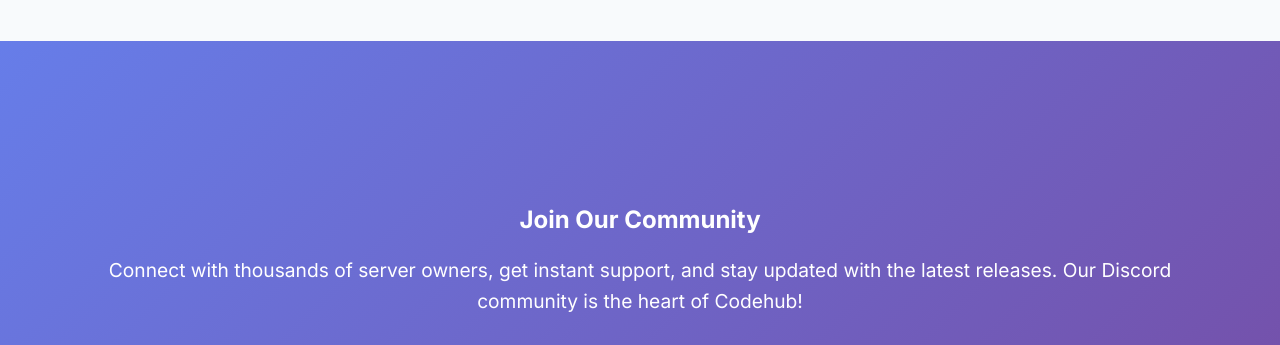
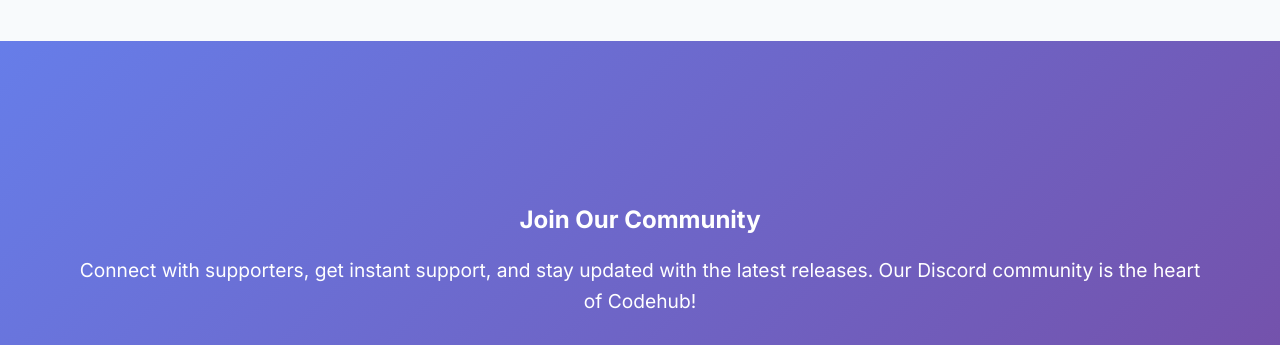
Before and after one commit to BlockByteCode/BlockByte.github.io, a plain HTML site: page index.html in a window 1280 px wide. Shown: the part 6525-6870 px from the top of the page. Drawn offline with Linux system fonts and the light colour scheme.

Commit message:
Update index.html

```diff
--- a/index.html
+++ b/index.html
@@ -1163,7 +1163,7 @@
   <section class="contact" id="contact">
     <div class="section">
       <h2>Join Our Community</h2>
-      <p style="font-size: 1.2rem; margin-bottom: 2rem;">Connect with thousands of server owners, get instant support, and stay updated with the latest releases. Our Discord community is the heart of Codehub!</p>
+      <p style="font-size: 1.2rem; margin-bottom: 2rem;">Connect with supporters, get instant support, and stay updated with the latest releases. Our Discord community is the heart of Codehub!</p>
 
       <div class="hero-buttons">
         <a href="https://discord.gg/kQamKSwV9a" class="btn btn-primary" target="_blank" style="font-size: 1.1rem;">
```
